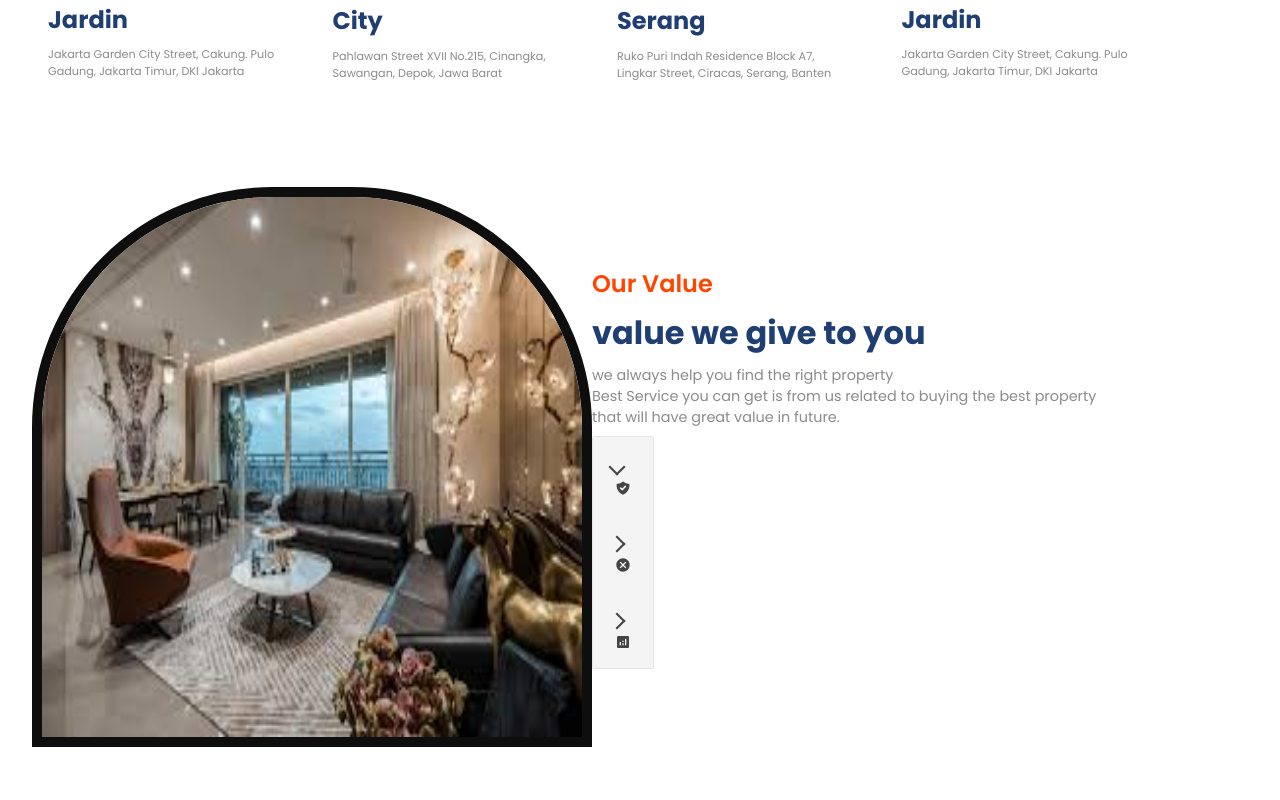
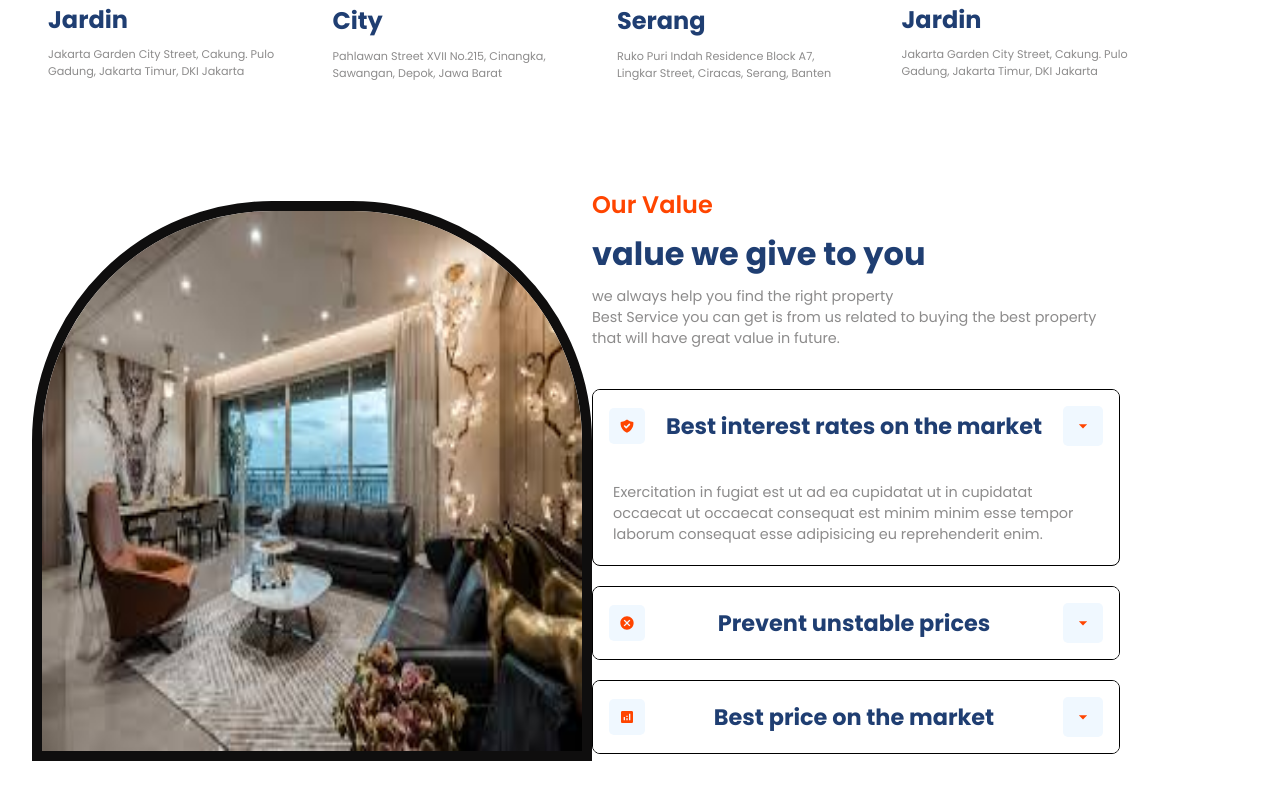
Before and after one commit to Aamir-Manzoor/Real-Estate-Web-Application, a React (Vite) app: page / in a window 1280 px wide. Shown: the part 1445-2245 px from the top of the page. Before the commit the page ends 2224 px from the top, so only its background shows below. Built offline with nearby package versions, Linux system fonts and the light colour scheme.

Commit message:
Value changes

```diff
--- a/src/components/value/Value.jsx
+++ b/src/components/value/Value.jsx
@@ -1,3 +1,4 @@
+import { useState } from "react";
 import {
   Accordion,
   AccordionItem,
@@ -10,8 +11,10 @@ import "react-accessible-accordion/dist/fancy-example.css";
 import { MdOutlineArrowDropDown } from "react-icons/md";
 import "./value.css";
 import Main2Img from "../../assets/main3.jpg";
-import data from "../../utils/accordion.js";
+import data from "../../utils/accordion";
+
 const Value = () => {
+  const [className, setClassName] = useState(null);
   return (
     <section className="v-wrapper">
       <div className="paddings innerWidth flexCenter v-container">
@@ -23,7 +26,6 @@ const Value = () => {
         </div>
 
         {/* rightSide */}
-
         <div className="flexColStart v-right">
           <span className="orangeText">Our Value</span>
           <span className="primaryText">value we give to you</span>
@@ -41,12 +43,27 @@ const Value = () => {
           >
             {data.map((item, i) => {
               return (
-                <AccordionItem key={i} uuid={i} className="accordionItem">
+                <AccordionItem key={i} uuid={i} className={`accordionItem ${className}`}>
                   <AccordionItemHeading>
-                    <AccordionItemButton>
+                    <AccordionItemButton className="accordionButton flexCenter">
+                      <AccordionItemState>
+                        {({ expanded }) =>
+                          expanded
+                            ? setClassName("expanded")
+                            : setClassName("collapsed")
+                        }
+                      </AccordionItemState>
+
                       <div className="flexCenter icon">{item.icon}</div>
+                      <span className="primaryText">{item.heading}</span>
+                      <div className="flexCenter icon">
+                        <MdOutlineArrowDropDown size={20} />
+                      </div>
                     </AccordionItemButton>
                   </AccordionItemHeading>
+                  <AccordionItemPanel>
+                    <p className="secondaryText">{item.detail}</p>
+                  </AccordionItemPanel>
                 </AccordionItem>
               );
             })}
--- a/src/components/value/value.css
+++ b/src/components/value/value.css
@@ -9,3 +9,37 @@
 .v-right {
     gap:0.5rem;
 }
+
+.accordion {
+    margin-top: 2rem;
+    border: none;
+}
+
+.accordionItem {
+    background: white;
+    border: 1px solid black;
+    border-radius: 8px;
+    overflow: hidden;
+    margin-bottom: 20px;
+}
+
+.accordionButton{
+background: white;
+padding: 1rem;
+width: 100%;
+justify-content: space-between !important;
+cursor: pointer;
+}
+
+.icon{
+    padding: 10px;
+    background-color: aliceblue;
+    border-radius: 5px;
+}
+.icon svg{
+    fill: orangered;
+}
+
+.accordionButton .primaryText{
+    font-size: 1.4rem;
+}
```
Also changed, not shown: src/utils/accordion.jsx (renamed from src/utils/accordion.js).
